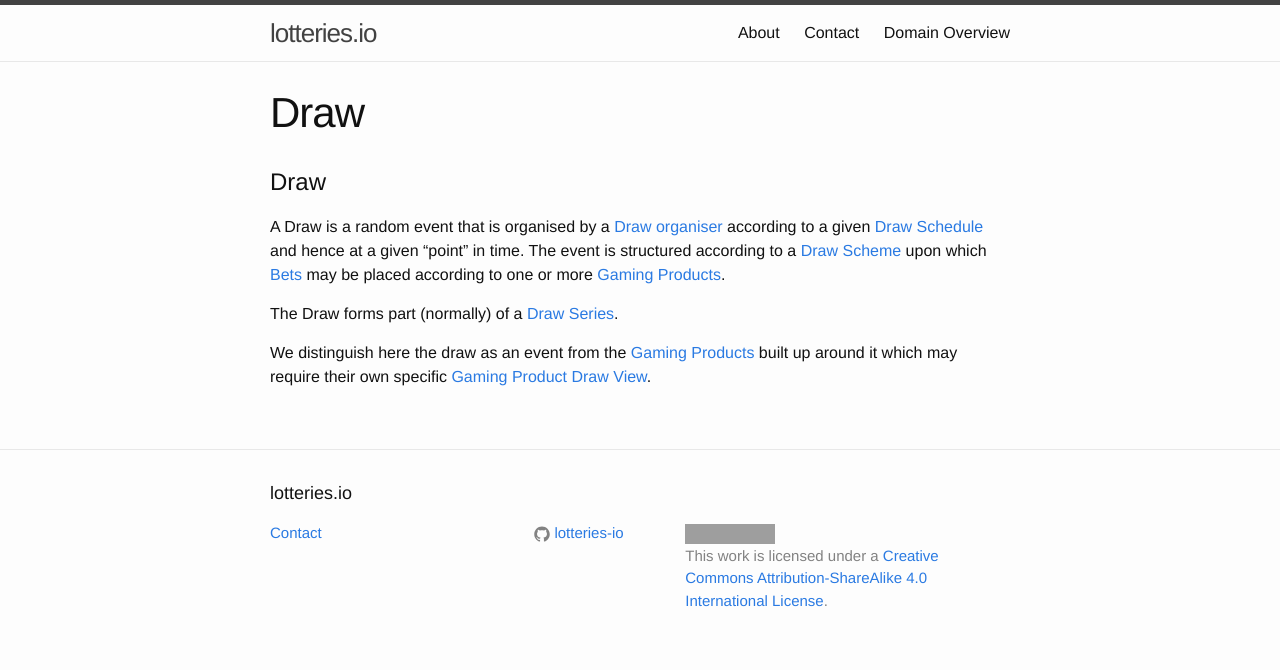
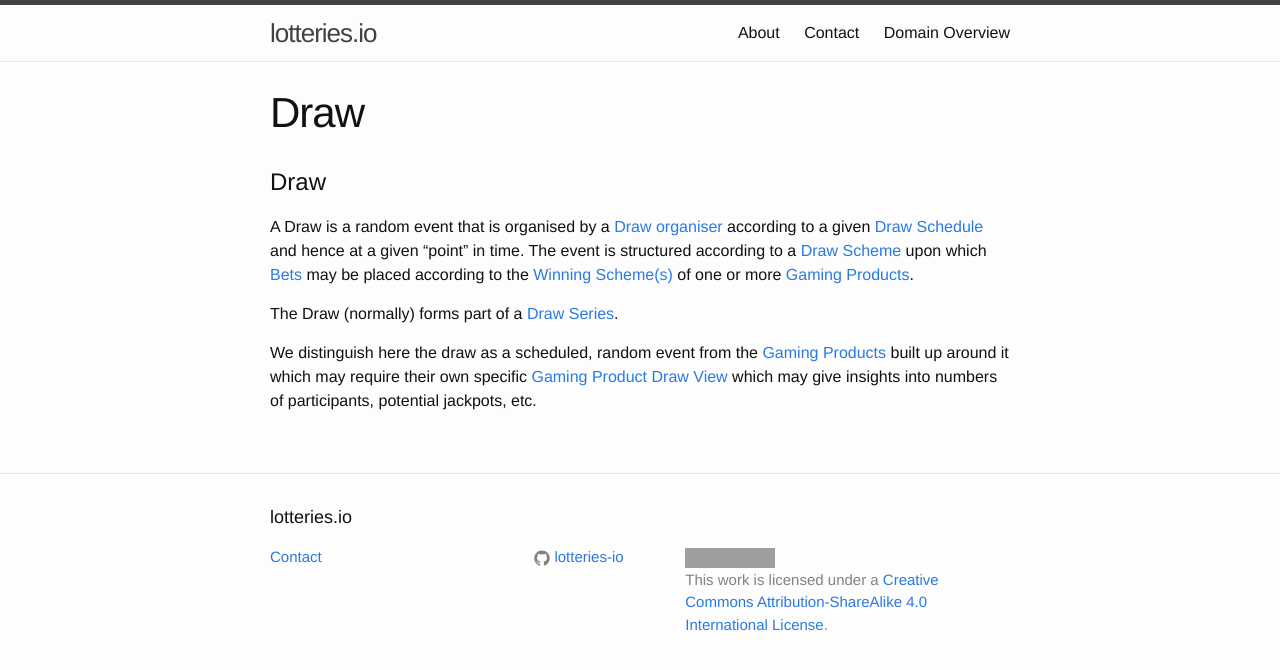
Before and after one commit to lotteries-io/lotteries-io.github.io, a Jekyll site: the page built from _concepts/draw.md, in a window 1280 px wide. Shown: the top 670 px of the page. Built offline with Jekyll 4.4.1, drawn with Linux system fonts in a browser that asks for light colours; grey boxes are pictures that could not be loaded.

Commit message:
Update draw.md

```diff
--- a/_concepts/draw.md
+++ b/_concepts/draw.md
@@ -2,10 +2,10 @@
 layout: page
 title: Draw
 ---
-#Draw
+# Draw
 
-A Draw is a random event that is organised by a [Draw organiser](draw-organiser) according to a given [Draw Schedule](draw-schedule) and hence at a given "point" in time. The event is structured according to a [Draw Scheme](draw-scheme) upon which [Bets](bet) may be placed according to one or more [Gaming Products](gaming-product).
+A Draw is a random event that is organised by a [Draw organiser](draw-organiser) according to a given [Draw Schedule](draw-schedule) and hence at a given "point" in time. The event is structured according to a [Draw Scheme](draw-scheme) upon which [Bets](bet) may be placed according to the [Winning Scheme(s)](winning-scheme) of one or more [Gaming Products](gaming-product).
 
-The Draw forms part (normally) of a [Draw Series](draw-series).
+The Draw (normally) forms part of a [Draw Series](draw-series).
 
-We distinguish here the draw as an event from the [Gaming Products](gaming-product) built up around it which may require their own specific [Gaming Product Draw View](gaming-product-draw-view).
+We distinguish here the draw as a scheduled, random event from the [Gaming Products](gaming-product) built up around it which may require their own specific [Gaming Product Draw View](gaming-product-draw-view) which may give insights into numbers of participants, potential jackpots, etc.
```
